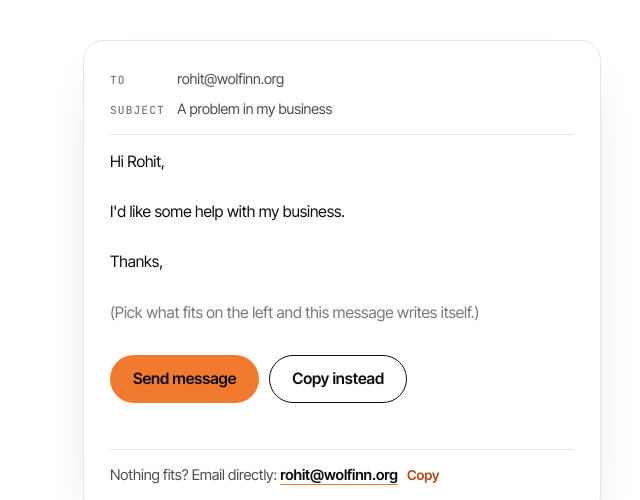
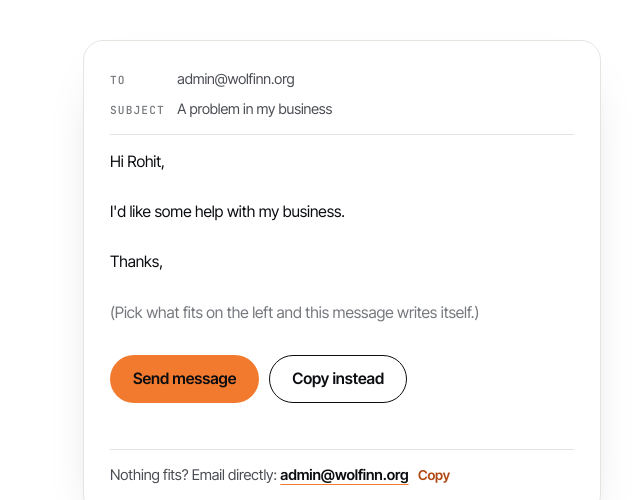
Before and after one commit to RohitSrivatsa/Wolfin, a plain HTML site: page site/contact/index.html in a window 1280 px wide. Shown: the part 363-863 px from the top of the page, 615-1255 px from the left. Drawn offline with Linux system fonts and the light colour scheme.

Commit message:
Use admin@wolfinn.org as the contact email everywhere
Co-Authored-By: Claude Opus 5.5 <noreply@anthropic.com>
Claude-Session: https://claude.ai/code/session_01NjDHNE5fgjpjUC7ytzZG1c

```diff
--- a/site/contact/index.html
+++ b/site/contact/index.html
@@ -39,7 +39,7 @@
 
     <a href="/contact/" aria-current="page">Contact</a>
   </nav>
-  <div class="menu__foot"><span class="label">Email</span><a data-email data-email-text href="/contact/" style="color:#F2EFEA">rohit@wolfinn.org</a></div>
+  <div class="menu__foot"><span class="label">Email</span><a data-email data-email-text href="/contact/" style="color:#F2EFEA">admin@wolfinn.org</a></div>
   <div class="orca orca--drift" data-orca></div>
 </div>
 
@@ -83,7 +83,7 @@
           <div class="field"><label for="c-more">Anything else? (optional)</label><textarea id="c-more" maxlength="600" placeholder="e.g. we lose about a day a week to this"></textarea></div>
         </form>
         <div class="letter-card" id="letter-card">
-          <div class="letter-card__meta"><span><b>To</b> <span data-email data-email-text>rohit@wolfinn.org</span></span><span><b>Subject</b> <span id="c-subject"></span></span></div>
+          <div class="letter-card__meta"><span><b>To</b> <span data-email data-email-text>admin@wolfinn.org</span></span><span><b>Subject</b> <span id="c-subject"></span></span></div>
           <pre class="letter-card__body" id="c-body"></pre>
           <div class="letter-card__sent" id="c-sent" hidden><span class="letter-card__tick" aria-hidden="true"><svg viewBox="0 0 24 24"><path d="m5 12 5 5 9-10"/></svg></span><h2>Sent. Thank you.</h2><p id="c-sent-text">Rohit will reply by email.</p><button class="btn btn--ghost" type="button" id="c-again">Write another</button></div>
           <div class="letter-card__actions">
@@ -91,7 +91,7 @@
             <button class="btn btn--ghost" type="button" id="c-copy">Copy instead</button>
           </div>
           <p class="copy-note" id="c-note" aria-live="polite"></p>
-          <div class="letter-card__direct"><span>Nothing fits? Email directly:</span> <a data-email data-email-text data-subject="A problem in my business" href="#">rohit@wolfinn.org</a> <button class="linkbtn" type="button" data-copy-email="c-note">Copy</button></div>
+          <div class="letter-card__direct"><span>Nothing fits? Email directly:</span> <a data-email data-email-text data-subject="A problem in my business" href="#">admin@wolfinn.org</a> <button class="linkbtn" type="button" data-copy-email="c-note">Copy</button></div>
         </div>
       </div>
     </div>
--- a/site/js/composer.js
+++ b/site/js/composer.js
@@ -2,7 +2,7 @@
    or copy. Sending goes through the Apps Script backend set in js/site.js. */
 (function () {
   'use strict';
-  var W = window.Wolfinn || { email: 'rohit@wolfinn.org', howl: function () {}, post: function () { return Promise.reject(new Error('offline')); } };
+  var W = window.Wolfinn || { email: 'admin@wolfinn.org', howl: function () {}, post: function () { return Promise.reject(new Error('offline')); } };
   var form = document.getElementById('composer'); if (!form) return;
   var card = document.getElementById('letter-card'), bodyEl = document.getElementById('c-body'), subj = document.getElementById('c-subject');
   var note = document.getElementById('c-note'), sendBtn = document.getElementById('c-send'), sent = document.getElementById('c-sent');
--- a/site/js/site.js
+++ b/site/js/site.js
@@ -5,7 +5,7 @@
   'use strict';
 
   /* ---- the one place to set the contact address ------------------------ */
-  var EMAIL = 'rohit@wolfinn.org';
+  var EMAIL = 'admin@wolfinn.org';
   // Paste the Google Apps Script web app URL here (ends in /exec) to switch on
   // the contact form's Send button. Empty = the form copies the message instead.
   // See backend/apps-script/README.md.
```
Also changed, not shown: site/demos/analytics/index.html (+1 -1 lines), site/demos/assistant/index.html (+1 -1 lines), site/demos/automation/index.html (+1 -1 lines), site/demos/consulting/index.html (+1 -1 lines), site/demos/software/index.html (+1 -1 lines), site/demos/websites/index.html (+1 -1 lines), site/index.html (+2 -2 lines), site/services/index.html (+1 -1 lines), 4 other files.
